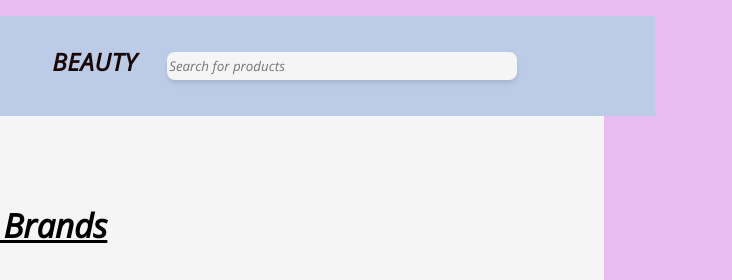
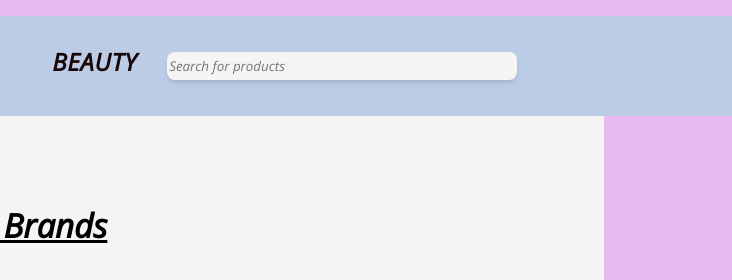
Before and after one commit to Aniketcse2024/Fashion, a plain HTML site: page index.html in a window 1280 px wide. Shown: the top 280 px of the page, 676-1408 px from the left, 732 px wide, since content can reach past the window. Drawn offline with nearby package versions, Linux system fonts and the light colour scheme.

Commit message:
Update style.css

```diff
--- a/style.css
+++ b/style.css
@@ -44,7 +44,8 @@ nav ul li {
 .container {
   padding: 0 5vw;
   margin: auto;
-  width: 94%;
+  width: 100%;
+  hieght:cover-content;
 }
 .section1 {
   background: #f5f5f5;
```
